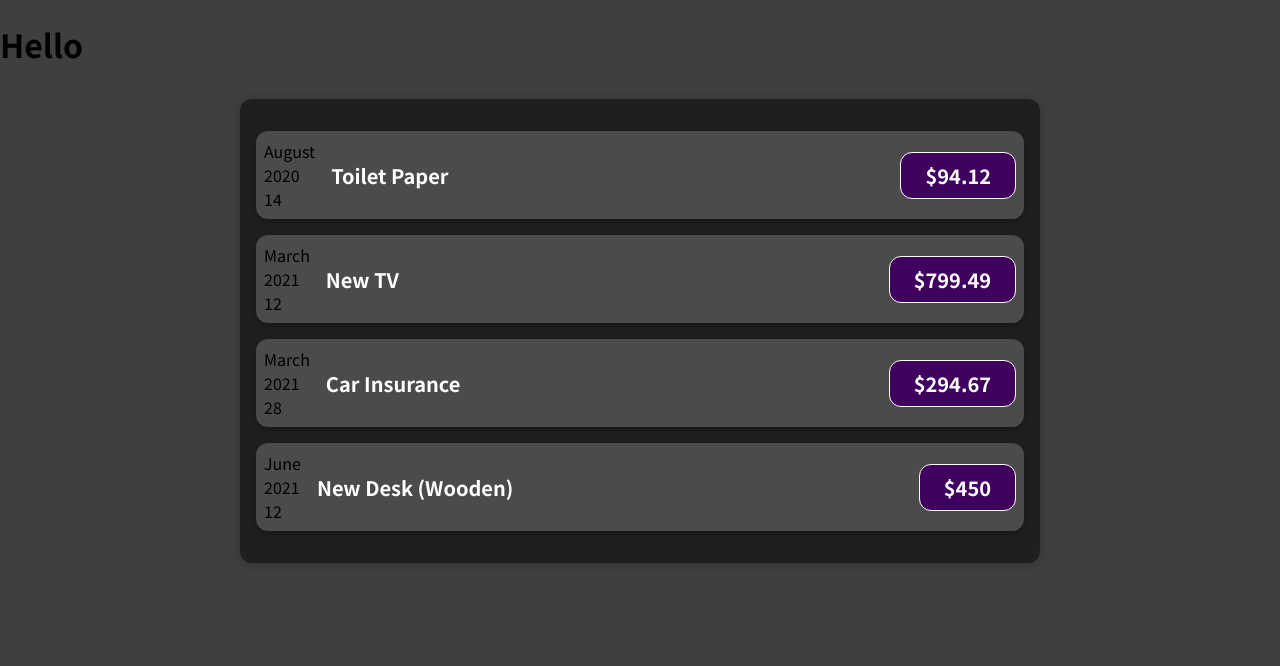
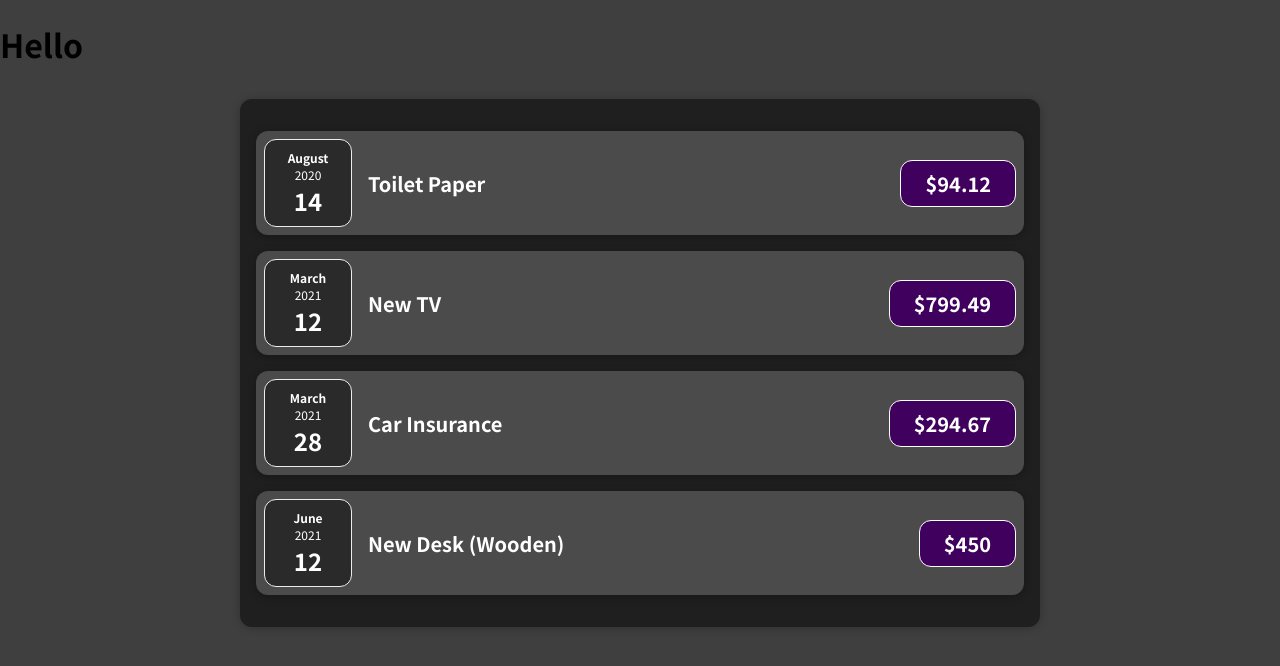
Before and after one commit to Ana-Vartasashvili/expense-tracker-app, a React (Create React App) app: page / in a window 1280 px wide. Shown: the top 666 px of the page. Built offline with nearby package versions, Linux system fonts and the light colour scheme.

Commit message:
add css styles to date component

```diff
--- a/src/App.js
+++ b/src/App.js
@@ -1,4 +1,3 @@
-import ExpenseItem from "./components/ExpenseItem";
 import Expenses from "./components/Expenses";
 
 function App() {
--- a/src/components/ExpenseDate.css
+++ b/src/components/ExpenseDate.css
@@ -0,0 +1,26 @@
+.expense-date {
+  display: flex;
+  flex-direction: column;
+  width: 5.5rem;
+  height: 5.5rem;
+  border: 1px solid #ececec;
+  background-color: #2a2a2a;
+  color: white;
+  border-radius: 12px;
+  align-items: center;
+  justify-content: center;
+}
+
+.expense-date__month {
+  font-size: 0.75rem;
+  font-weight: bold;
+}
+
+.expense-date__year {
+  font-size: 0.75rem;
+}
+
+.expense-date__day {
+  font-size: 1.5rem;
+  font-weight: bold;
+}
--- a/src/components/ExpenseDate.js
+++ b/src/components/ExpenseDate.js
@@ -1,13 +1,15 @@
+import "./ExpenseDate.css";
+
 function ExpenseDate(props) {
   const month = props.date.toLocaleString("en-US", { month: "long" });
   const day = props.date.toLocaleString("en-US", { day: "2-digit" });
   const year = props.date.getFullYear();
 
   return (
-    <div>
-      <div>{month}</div>
-      <div>{year}</div>
-      <div>{day}</div>
+    <div className="expense-date">
+      <div className="expense-date__month">{month}</div>
+      <div className="expense-date__year">{year}</div>
+      <div className="expense-date__day">{day}</div>
     </div>
   );
 }
```
